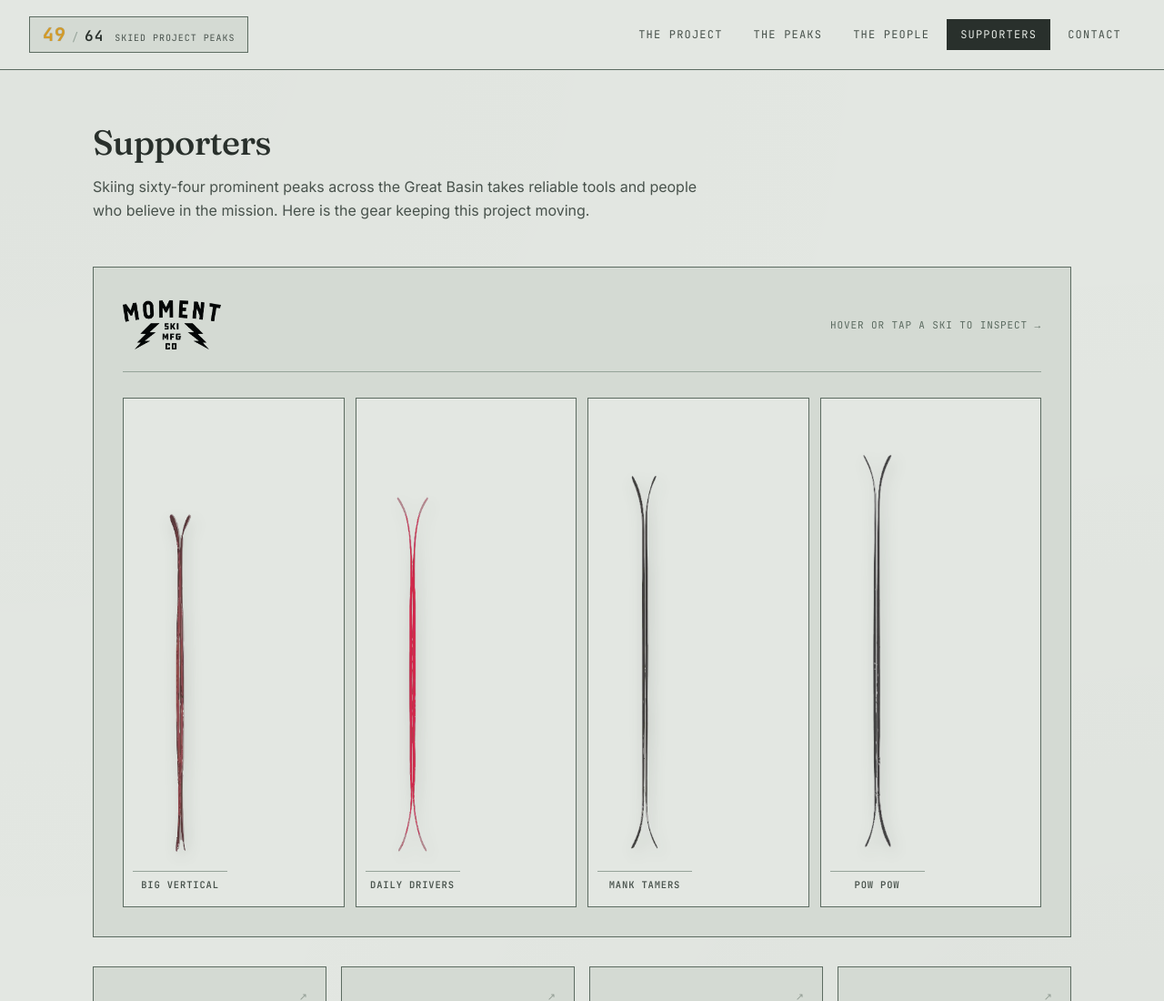
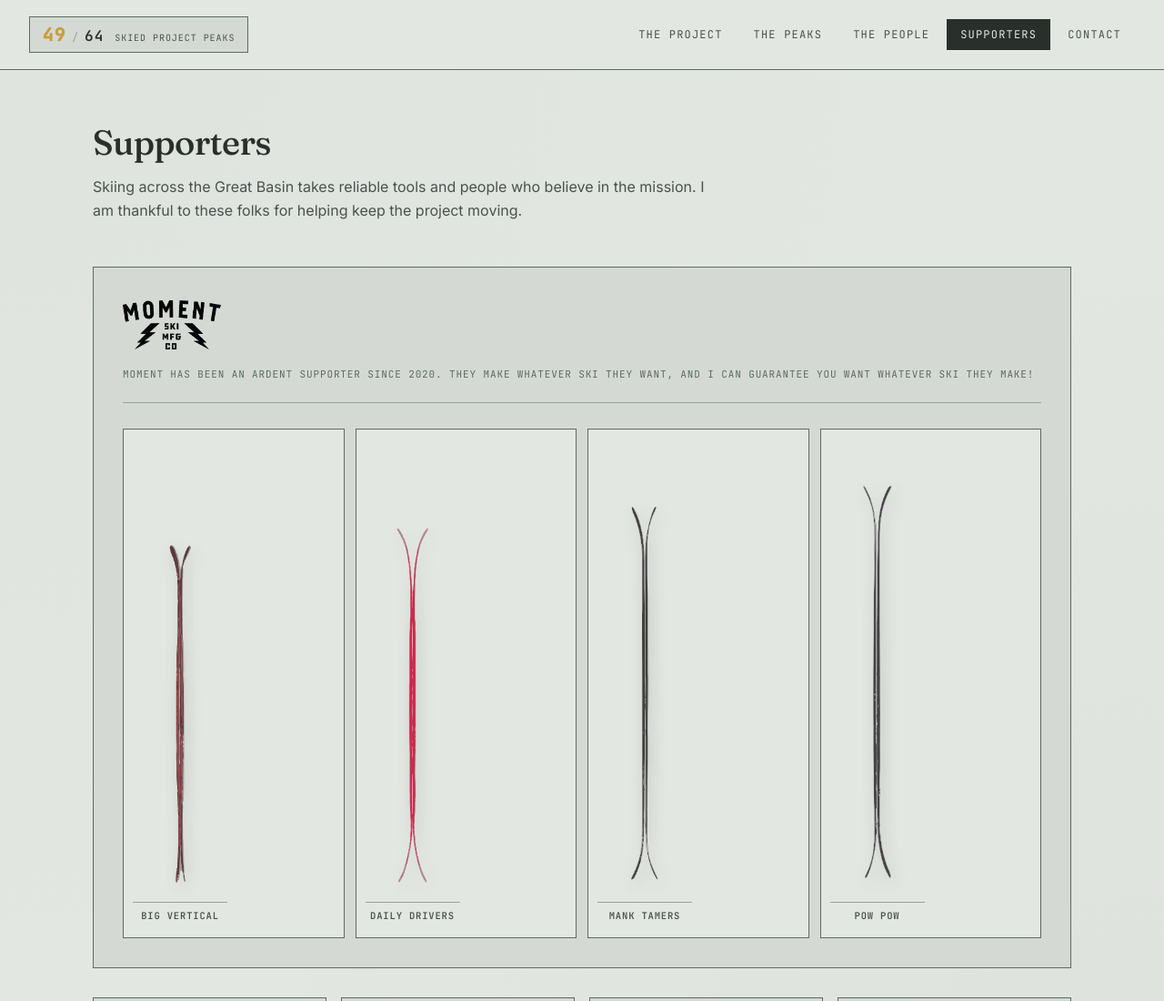
Before and after one commit to skiingthebasin/skiiing-the-basin, a plain HTML site: page supporters.html in a window 1280 px wide. Shown: the top 1100 px of the page at 91% size. Drawn offline with Linux system fonts and the light colour scheme.

Commit message:
Update supporters.html

```diff
--- a/supporters.html
+++ b/supporters.html
@@ -622,7 +622,7 @@ a { color: inherit; text-decoration: none; }
   <main class="content-container">
     <div class="page-intro">
       <h1>Supporters</h1>
-      <p>Skiing sixty-four prominent peaks across the Great Basin takes reliable tools and people who believe in the mission. Here is the gear keeping this project moving.</p>
+      <p>Skiing across the Great Basin takes reliable tools and people who believe in the mission. I am thankful to these folks for helping keep the project moving.</p>
     </div>
 
     <!-- Moment Skis Quiver Showcase -->
@@ -637,7 +637,7 @@ a { color: inherit; text-decoration: none; }
           >
           <span style="display:none; font-family:var(--font-display); font-size:28px; font-weight:600; letter-spacing:-0.02em;">Moment Skis</span>
         </div>
-        <p class="quiver-hint">Hover or tap a ski to inspect &rarr;</p>
+        <p class="quiver-hint">Moment has been an ardent supporter since 2020. They make whatever ski they want, and I can guarantee you want whatever ski they make!</p>
       </div>
 
       <div class="quiver-accordion" id="momentQuiver"></div>
@@ -701,7 +701,7 @@ const MOMENT_QUIVER = [
     length: '179 cm',
     category: 'Big Vertical',
     waist: '98 mm',
-    role: 'Long approaches & firm couloirs',
+    role: 'Long traverses connecting multiple lines',
     scalePct: '90%'
   },
   {
@@ -710,7 +710,7 @@ const MOMENT_QUIVER = [
     length: '179 cm',
     category: 'Daily Drivers',
     waist: '104 mm',
-    role: 'Triple camber all-mountain touring',
+    role: 'The closest thing out there to a one-ski quiver',
     scalePct: '90%'
   },
   {
@@ -719,7 +719,7 @@ const MOMENT_QUIVER = [
     length: '182 cm',
     category: 'Mank Tamers',
     waist: '107 mm',
-    role: 'Full rocker variable snow destroyer',
+    role: 'When the snow is consistently inconsistent',
     scalePct: '93%'
   },
   {
@@ -728,7 +728,7 @@ const MOMENT_QUIVER = [
     length: '186 cm',
     category: 'Pow Pow',
     waist: '122 mm',
-    role: 'Deep Great Basin storm days',
+    role: 'No other ski has brought a bigger grin to my face',
     scalePct: '97%'
   }
 ];
@@ -771,7 +771,6 @@ const MOMENT_QUIVER = [
             playsinline
             preload="metadata"
           ></video>
-          <span class="video-stamp">REC · ${ski.length}</span>
         </div>
       </div>
     `;
```
